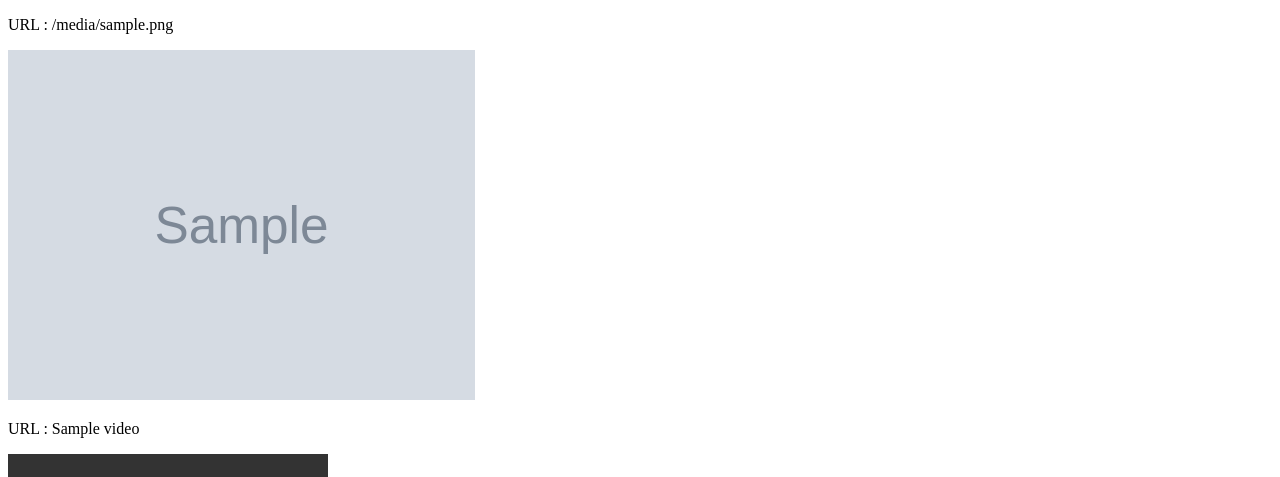
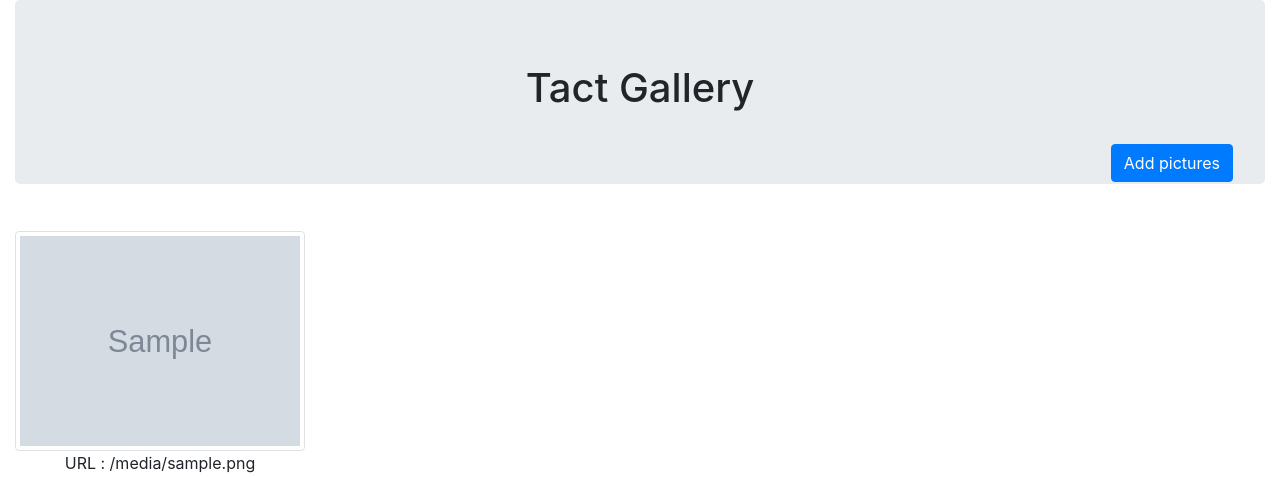
Before and after one commit to tactlabs/minio-poc, a Flask app: template templates/index.html in a window 1280 px wide. Shown: the top 477 px of the page. Run offline with Flask 2, Linux system fonts and the light colour scheme; the template is opened without the code that fills it: most values are stand-ins (such as "Sample title", 1, 10 or a date in 2020); some libraries are stand-ins or nearby versions; grey boxes are pictures that could not be loaded.

Commit message:
gallery added

```diff
--- a/app.py
+++ b/app.py
@@ -53,36 +53,49 @@ def get_all_videos():
 
 @app.route('/')
 def index():
-    return render_template('upload.html')
-
-@app.route('/', methods = ['GET', 'POST'])
-def upload_files():
-    uploaded_file = request.files['file']
-    global filename
-    filename = secure_filename(uploaded_file.filename)
-    if filename != '':
-        file_ext = os.path.splitext(filename)[1]
-        uploaded_file.save(os.path.join(app.config['UPLOAD_FOLDER'], filename))
-
-    global LOCAL_FILE_PATH
-    LOCAL_FILE_PATH = os.path.join(app.config['UPLOAD_FOLDER'], filename)
-
-    found = MINIO_CLIENT.bucket_exists("first")
-
-    if not found:
-        MINIO_CLIENT.make_bucket("first")
-    else:
-        print("Bucket already exists")
-
-    MINIO_CLIENT.fput_object("first", filename,LOCAL_FILE_PATH,)
-
-    print("It is successfully uploaded")
-
     all_images = get_all_images()
 
     all_videos = get_all_videos()
 
     return render_template('index.html', images = all_images, videos =all_videos)
+
+@app.route('/add', methods = ['GET', 'POST'])
+def upload_files():
+    if request.method == 'POST':
+        uploaded_file = request.files['file']
+        global filename
+        filename = secure_filename(uploaded_file.filename)
+        if filename != '':
+            file_ext = os.path.splitext(filename)[1]
+            uploaded_file.save(os.path.join(app.config['UPLOAD_FOLDER'], filename))
+
+        global LOCAL_FILE_PATH
+        LOCAL_FILE_PATH = os.path.join(app.config['UPLOAD_FOLDER'], filename)
+
+        found = MINIO_CLIENT.bucket_exists("first")
+
+        if not found:
+            MINIO_CLIENT.make_bucket("first")
+        else:
+            print("Bucket already exists")
+
+        MINIO_CLIENT.fput_object("first", filename,LOCAL_FILE_PATH,)
+
+        print("It is successfully uploaded")
+
+        all_images = get_all_images()
+
+        all_videos = get_all_videos()
+
+        return render_template('index.html', images = all_images, videos =all_videos)
+
+    # all_images = get_all_images()
+
+    # all_videos = get_all_videos()
+
+    return render_template('upload.html')
+
+
 
 # def upload_in_bucket():
 
--- a/templates/index.html
+++ b/templates/index.html
@@ -1,36 +1,87 @@
 <!DOCTYPE html>
 <html lang="en">
+
 <head>
   <meta charset="UTF-8">
   <meta http-equiv="X-UA-Compatible" content="IE=edge">
   <meta name="viewport" content="width=device-width, initial-scale=1.0">
-    <title>MINIO FLASK</title>
+  <link rel="stylesheet" href="https://maxcdn.bootstrapcdn.com/bootstrap/4.0.0/css/bootstrap.min.css">
+  <title>Tact Image gallery </title>
+  <style>
+    figure {
+      margin: 15px 0;
+    }
+
+    figcaption {
+      text-align: center;
+    }
+
+    .grayscale {
+      filter: grayscale(0);
+    }
+
+    .grayscale:hover {
+      filter: grayscale(50%)
+    }
+  </style>
 </head>
+
 <body>
+  <div class="container-fluid">
+
+    <div class="jumbotron">
+      <h1 class="text-center">Tact Gallery</h1>
+      <a href='/add'>
+        <button type="submit" class="btn btn-primary my-4" style="float:right;">Add pictures</button>
+    </a>
+
+      <!-- <p class="text-center">Upload Pictures</p> -->
+
+    </div>
+
     {% if images %}
 
+
+    <div class="row">
+
         {% for image in images %}
+      <div class="col-sm-6 col-md-4 col-lg-3">
+        <figure>
+          <img src="{{ image }}" class="img-thumbnail grayscale">
+          <figcaption>URL : {{ image }}</figcaption>
+        </figure>
+      </div>
+      {% endfor %}
+    </div>
 
-        <p>URL : {{ image }}</p>
 
-        <img src="{{ image }}" height="350px">
-
-        {% endfor %}
 
     {% endif %}
+
 
     {% if videos %}
 
        {% for video in videos %}
 
-        <p>URL : {{ video }}</p>
+    <div class="row">
+      <div class="col-sm-6 col-md-4 col-lg-3">
+        <figure>
 
-       <video height="350px" width="320" controls>
+          <video class="img-thumbnail grayscale">
             <source src="{{ video }}" type="video/mp4">
         </video>
+          <figcaption>URL : {{ video }}</figcaption>
+        </figure>
+      </div>
+    </div>
 
     {% endfor %}
 
     {% endif %}
+  </div>
+
+
+
 </body>
+
 </html>
--- a/templates/upload.html
+++ b/templates/upload.html
@@ -66,7 +66,7 @@
 
                         <div class="card-body">
 
-                            <form action = "/" method = "POST"
+                            <form action = "/add" method = "POST"
                                 enctype = "multipart/form-data">
 
                                 <!-- Job Name -->
```
Lines whose indentation alone changed are shown as unchanged.
